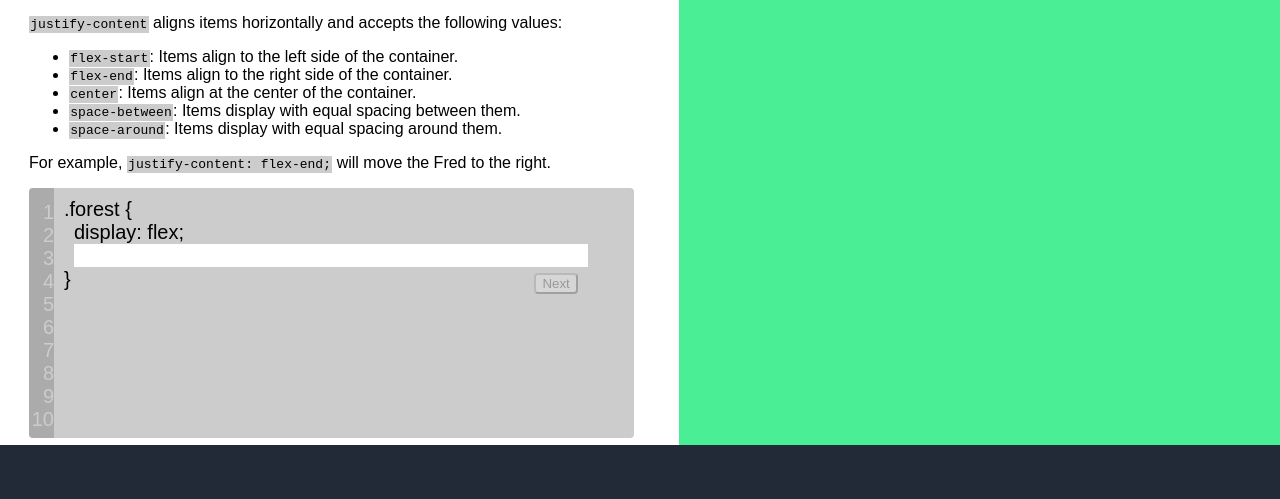
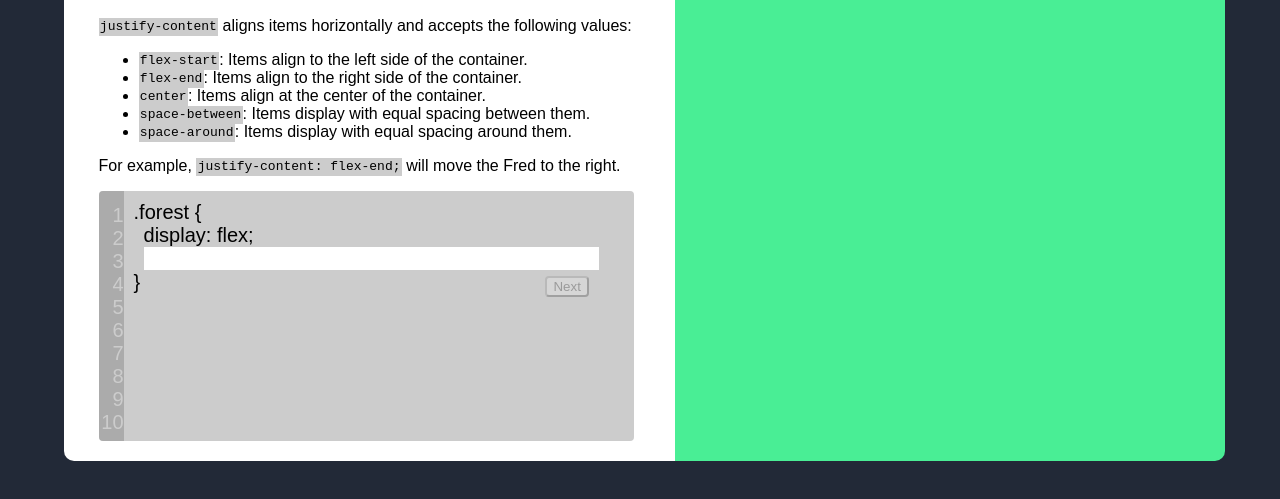
Before and after one commit to snoolord/return_gnome, a website built with webpack: page index.html in a window 1280 px wide. Shown: the part 255-754 px from the top of the page. Built offline with nearby package versions, Linux system fonts and the light colour scheme.

Commit message:
sidebar resize

```diff
--- a/index.html
+++ b/index.html
@@ -9,8 +9,8 @@
     <link rel="stylesheet" href="stylesheets/animate.css">
   </head>
   <body>
-    <div class="return-gnome">
-      <section class="sidebar">
+    <div class="return-gnome clearfix">
+      <section class="sidebar clearfix">
         <div class="header-level-buttons">
           <h2>Return Gnome!</h2>
           <div class="level-buttons">
--- a/stylesheets/sass/css.scss
+++ b/stylesheets/sass/css.scss
@@ -15,6 +15,7 @@
   font-size: 20px;
   height: 250px;
   border-radius: 4px;
+  margin-bottom: 20px;
   background-color: #ccc;
   display: flex;
   overflow: hidden;
--- a/stylesheets/sass/main.scss
+++ b/stylesheets/sass/main.scss
@@ -14,10 +14,16 @@ body {
   background-color: rgb(34,41,55);
 }
 
+.clearfix:after {
+  content: "";
+  display: table;
+  clear: both;
+}
+
 .return-gnome {
   display: flex;
-  min-width: 1300px;
-  max-width: 1300px;
+  min-width: 90%;
+  max-width: 90%;
   margin: 0;
   font-family: sans-serif;
 }
@@ -29,7 +35,6 @@ code {
 .game {
   box-sizing: border-box;
   width: 47%;
-  height: 75vh;
   min-width: 550px;
   top: 0;
   left: 0;
```
Also changed, not shown: stylesheets/css/main.css, 1 other file.
